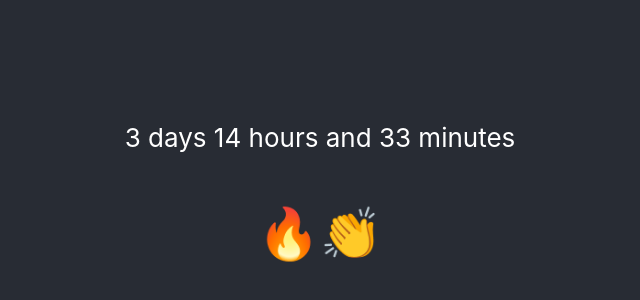
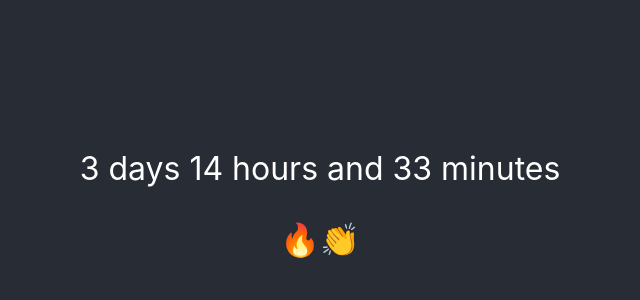
Before and after one commit to basileMarchand/react-motivation, a React (Create React App) app: page / in a window 1280 px wide. Shown: the part 196-496 px from the top of the page, without its empty margins (320-960 px from the left). Built offline with nearby package versions, Linux system fonts and the light colour scheme.

Commit message:
split css

```diff
--- a/src/App.css
+++ b/src/App.css
@@ -12,7 +12,3 @@
   font-size: calc(10px + 2vmin);
   color: white;
 }
-
-.emoji{
-  font-size: 50px;
-}
--- /dev/null
+++ b/src/components/Counter.css
@@ -0,0 +1,7 @@
+.Counter > p {
+    font-size: xx-large;
+}
+
+.emoji{
+    font-size: 50px;
+  }
--- a/src/components/Counter.js
+++ b/src/components/Counter.js
@@ -1,4 +1,5 @@
 import React from "react";
+import "./Counter.css";
 
 class Counter extends React.Component{
     constructor( props ){
@@ -42,7 +43,7 @@ class Counter extends React.Component{
 
       render(){
         return (
-            <div>
+            <div className="Counter">
               <p>
                 <span> {this.state.timeFrom.days} days </span>
                 <span>{this.state.timeFrom.hours} hours</span>
```
